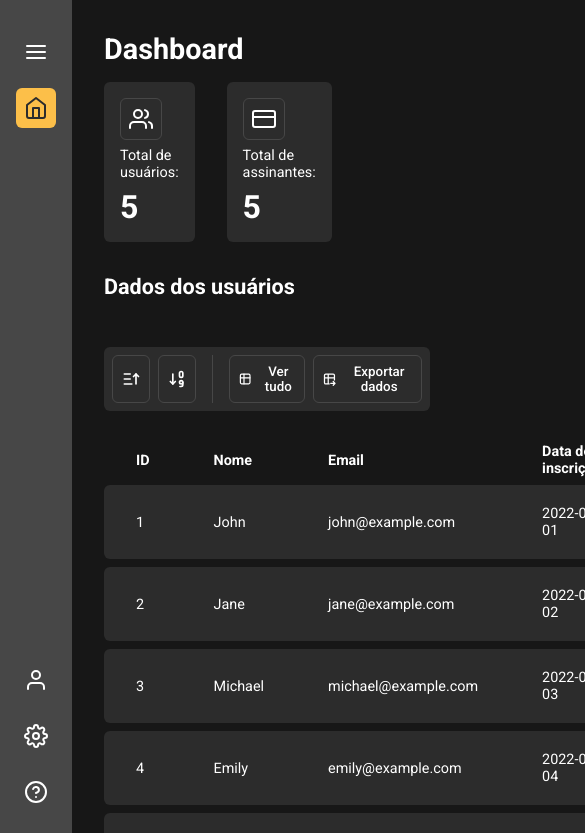
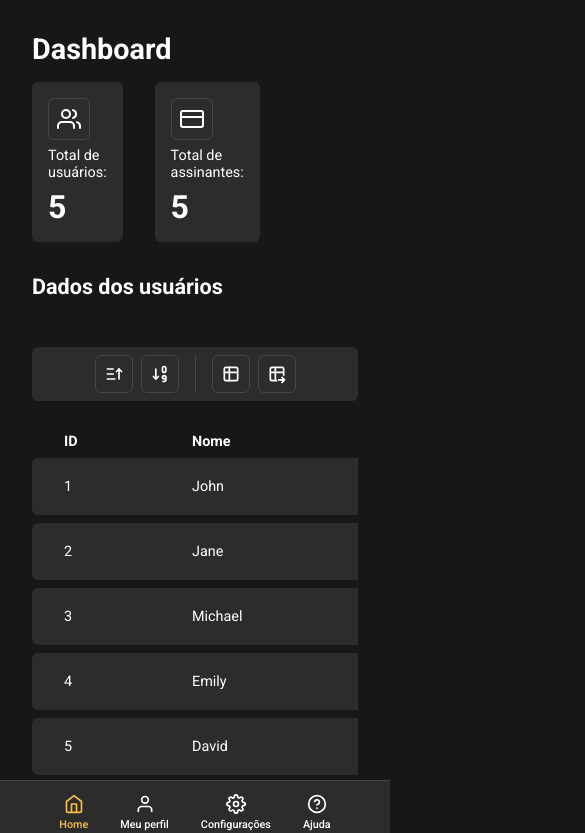
Before and after one commit to Byte3-TI-ltda/ESF-LP-09-23-ADMIN, a React (Vite) app: page / in a window 390 px wide. Shown: the top 833 px of the page, 585 px wide, since content can reach past the window. Built offline with nearby package versions, Linux system fonts and the light colour scheme.

Commit message:
Breakpoints for Dashboard, menu and user chart.

```diff
--- a/src/App.tsx
+++ b/src/App.tsx
@@ -2,10 +2,10 @@ import { BrowserRouter, Routes, Route, useLocation } from 'react-router-dom';
 import Dashboard from './pages/Dashboard';
 import Login from './pages/Login';
 import { GlobalStyles } from './styles/global';
-import Sidebar from './components/Sidebar';
 import Settings from './pages/Settings';
 import { SidebarProvider } from './contexts/SidebarContext';
 import Layout from './components/Layout';
+import Menu from './components/Menu';
 
 function App() {
   function SidebarWithCondition() {
@@ -13,7 +13,7 @@ function App() {
     const isLoginPage = location.pathname === "/login";
     const isSignUpPage = location.pathname === "/signup";
 
-    return !isLoginPage && !isSignUpPage ? <Sidebar /> : null;
+    return !isLoginPage && !isSignUpPage ? <Menu /> : null;
   }
   return (
     <BrowserRouter>
--- a/src/components/Chart/index.tsx
+++ b/src/components/Chart/index.tsx
@@ -12,7 +12,7 @@ const data = [
 export default function Chart() {
     return (
         <ChartContainer>
-            <ResponsiveContainer width="95%" height={400}>
+            <ResponsiveContainer className="chart" width="95%">
                 <LineChart data={data}>
                     <Line type="monotone" strokeWidth={2} dataKey="uv" stroke="#fcbf49" />
                     <CartesianGrid stroke="#ccc" strokeDasharray="5 5" />
--- a/src/components/Chart/styles.ts
+++ b/src/components/Chart/styles.ts
@@ -5,4 +5,13 @@ export const ChartContainer = styled.div`
     flex: 1;
     flex-direction: column;
     width: 100%;
+
+    .chart {
+        height: 30rem !important;
+
+        @media screen and (max-width: 1120px) {
+    	    width: 100% !important;
+            height: 15rem !important;
+  	    }
+    }
 `
--- a/src/components/Sidebar/index.tsx
+++ b/src/components/Menu/Aside/index.tsx
@@ -1,14 +1,15 @@
-import { Link, useLocation } from "react-router-dom";
-import useSidebarContext from "../../hooks/useSidebar";
+import { Link } from "react-router-dom";
+import useSidebarContext from "../../../hooks/useSidebar";
 import { SideBarContainer, SidebarActions } from "./styles";
 
 import { FiHome, FiSettings, FiMenu, FiHelpCircle, FiUser } from 'react-icons/fi'
 
-export default function Sidebar() {
+interface SideMenuProps {
+    currentURL: string;
+}
+
+export default function SideMenu({ currentURL }: SideMenuProps) {
     const { activeMenuBar, changeMenuStatus } = useSidebarContext();
-
-    const location = useLocation();
-    const currentURL = location.pathname;
 
     return (
         <SideBarContainer className={activeMenuBar === true ? 'open' : ''}>
--- a/src/components/Sidebar/styles.ts
+++ b/src/components/Menu/Aside/styles.ts
@@ -1,6 +1,6 @@
 import styled from "styled-components";
 
-export const SideBarContainer = styled.div`
+export const SideBarContainer = styled.aside`
     width: fit-content;
     height: 100dvh;
     background: var(--gray-200);
@@ -17,6 +17,10 @@ export const SideBarContainer = styled.div`
             display: block;
         }
     }
+
+    @media screen and (max-width: 1120px) {
+    	display: none;
+  	}
 `
 
 export const SidebarActions = styled.div`
--- /dev/null
+++ b/src/components/Menu/Bottom/index.tsx
@@ -0,0 +1,45 @@
+import { FiHelpCircle, FiHome, FiSettings, FiUser } from "react-icons/fi";
+import { BottomMenuContainer } from "./styles";
+import { Link } from "react-router-dom";
+
+interface BottomMenuProps {
+    currentURL: string;
+}
+
+export default function BottomMenu({ currentURL }: BottomMenuProps) {
+    return (
+        <BottomMenuContainer>
+            <Link
+                to={'/'}
+                className={currentURL.endsWith("/") ? "selected" : ""}
+            >
+                <FiHome size={20} />
+                <span>Home</span>
+            </Link>
+
+            <Link
+                to={'/profile'}
+                className={currentURL.endsWith("/profile") ? "selected" : ""}
+            >
+                <FiUser size={20} />
+                <span>Meu perfil</span>
+            </Link>
+
+            <Link
+                to={'/settings'}
+                className={currentURL.endsWith("/settings") ? "selected" : ""}
+            >
+                <FiSettings size={20} />
+                <span>Configurações</span>
+            </Link>
+
+            <Link
+                to={'/help'}
+                className={currentURL.endsWith("/help") ? "selected" : ""}
+            >
+                <FiHelpCircle size={20} />
+                <span>Ajuda</span>
+            </Link>
+        </BottomMenuContainer>
+    )
+}
--- /dev/null
+++ b/src/components/Menu/Bottom/styles.ts
@@ -0,0 +1,45 @@
+import styled from "styled-components";
+
+export const BottomMenuContainer = styled.nav`
+    display: none;
+
+    @media screen and (max-width: 1120px) {
+        width: 100%;
+        height: 4rem;
+        position: fixed;
+        bottom: 0;
+        background-color: var(--gray-300);
+        border-top: 1px solid var(--gray-200);
+        z-index: 999;
+
+        display: flex;
+        align-items: center;
+        justify-content: center;
+        gap: 2rem;
+
+        a {
+            display: flex;
+            flex-direction: column;
+            align-items: center;
+            gap: 0.2rem;
+            color: var(--text-color);
+            text-decoration: none;
+            font-weight: 500;
+            transition: 0.2s;
+
+            &.selected {
+                color: var(--accent-color);
+            }
+
+            &:hover:not(.selected) {
+                color: var(--accent-color);
+            }
+        }
+  	}
+
+    @media screen and (max-width: 480px) {
+        a {
+            font-size: 75%;
+        }
+    }
+`
--- /dev/null
+++ b/src/components/Menu/index.tsx
@@ -0,0 +1,15 @@
+import { useLocation } from "react-router-dom";
+import SideMenu from "./Aside";
+import BottomMenu from "./Bottom";
+
+export default function Menu() {
+    const location = useLocation();
+    const url = location.pathname;
+
+    return (
+        <>
+            <SideMenu currentURL={url} />
+            <BottomMenu currentURL={url} />
+        </>
+    )
+}
--- a/src/components/Table/index.tsx
+++ b/src/components/Table/index.tsx
@@ -54,6 +54,8 @@ export default function Table() {
                     </div>
                 </div>
             </FilterOptions>
+
+            <div className="table">
                 <TableContainer>
                     <thead>
                         <tr>
@@ -63,17 +65,18 @@ export default function Table() {
                             <th>Data de inscrição</th>
                         </tr>
                     </thead>
+                    <tbody>
                         {usersData.map(user => (
-                    <tbody key={user.id}>
-                        <tr>
+                            <tr key={user.id}>
                                 <td>{user.id}</td>
                                 <td>{user.name}</td>
                                 <td>{user.email}</td>
                                 <td>{user.date}</td>
                             </tr>
+                        ))}
                     </tbody>
-                ))}
                 </TableContainer>
+            </div>
         </TableWrapper>
     )
 }
--- a/src/components/Table/styles.ts
+++ b/src/components/Table/styles.ts
@@ -3,15 +3,29 @@ import styled from "styled-components";
 export const TableWrapper = styled.section`
   display: flex;
   flex-direction: column;
+
+  .table {
+	display: flex;
+  	overflow-x: auto;
+  }
 `
 
 export const TableContainer = styled.table`
-    width: 100%;
-    border-collapse: separate;
-    border-spacing: 0 0.5rem;
-    margin-top: 1.5rem;
+  	border-collapse: separate;
+  	border-spacing: 0 0.5rem;
+  	margin-top: 1.5rem;
+  	width: 100%;
 
-    tr {
+	th, td {
+
+		&:first-child {
+			min-width: 8rem;
+		}
+
+		min-width: 15rem;
+	}
+
+	tr {
         transition: 0.2s;
     }
 
@@ -75,4 +89,13 @@ export const FilterOptions = styled.div`
 		width: 1px;
 		background-color: var(--gray-200)
 	}
+
+	@media screen and (max-width: 480px) {
+		width: 100%;
+		justify-content: center;
+
+    	span {
+			display: none;
+		}
+  	}
 `
--- a/src/pages/Dashboard/styles.ts
+++ b/src/pages/Dashboard/styles.ts
@@ -11,6 +11,10 @@ export const DashboardContainer = styled.main`
         flex-direction: column;
         gap: 1rem;
     }
+
+    @media screen and (max-width: 1120px) {
+    	padding: 2rem 2rem 5rem 2rem;
+  	}
 `
 
 export const SummaryContainer = styled.header`
--- a/src/styles/global.ts
+++ b/src/styles/global.ts
@@ -38,9 +38,9 @@ export const GlobalStyles = createGlobalStyle`
     height: 100vh;
     overflow-x: hidden;
 
-    @media screen and (max-width: 992px) {
-    font-size: 90%;
-  }
+    @media screen and (max-width: 1120px) {
+    	font-size: 90%;
+  	}
   }
 
   #root {
```
Lines whose indentation alone changed are shown as unchanged.
